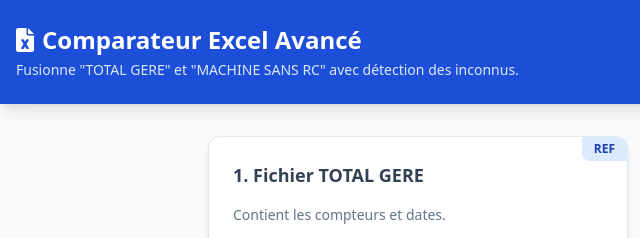
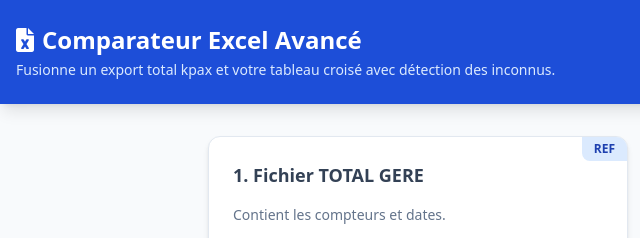
Before and after one commit to Vaerad/website, a plain HTML site: page index.html in a window 1280 px wide. Shown: the top 238 px of the page, 0-640 px from the left. Drawn offline with nearby package versions, Linux system fonts and the light colour scheme.

Commit message:
Update index.html

```diff
--- a/index.html
+++ b/index.html
@@ -18,7 +18,7 @@
                 <i class="fa-solid fa-file-excel"></i>
                 Comparateur Excel Avancé
             </h1>
-            <p class="text-blue-100 text-sm mt-1">Fusionne "TOTAL GERE" et "MACHINE SANS RC" avec détection des inconnus.</p>
+            <p class="text-blue-100 text-sm mt-1">Fusionne un export total kpax et votre tableau croisé avec détection des inconnus.</p>
         </div>
     </header>
 
```
